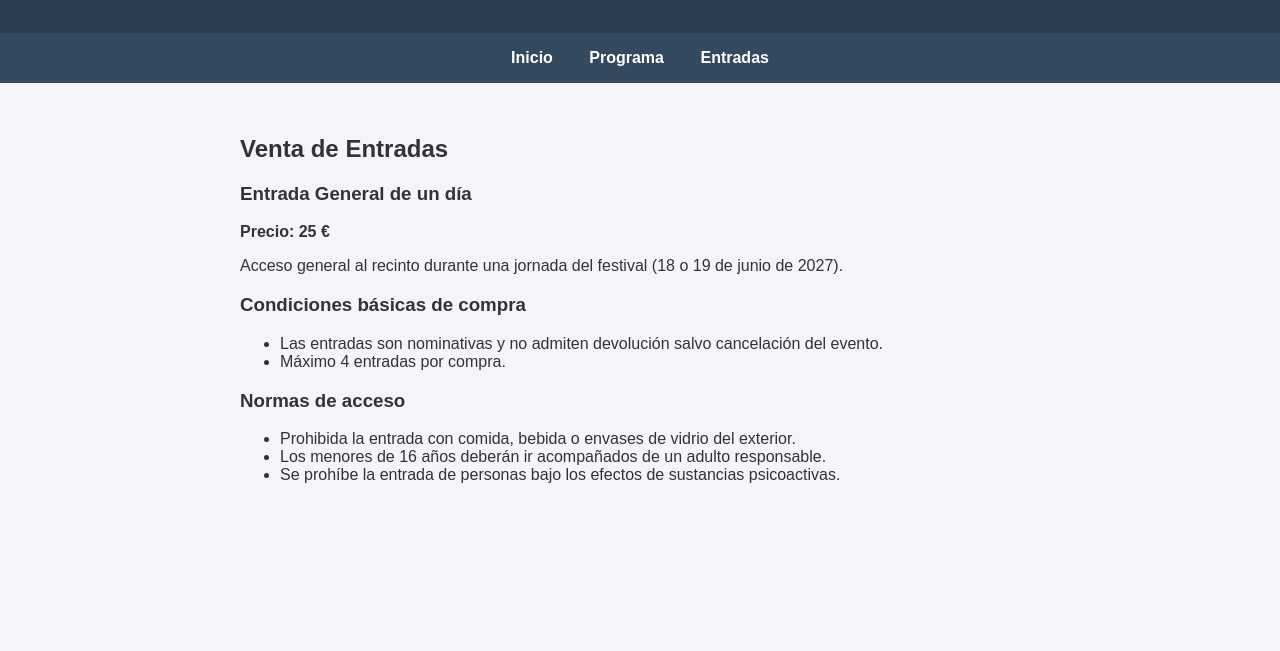
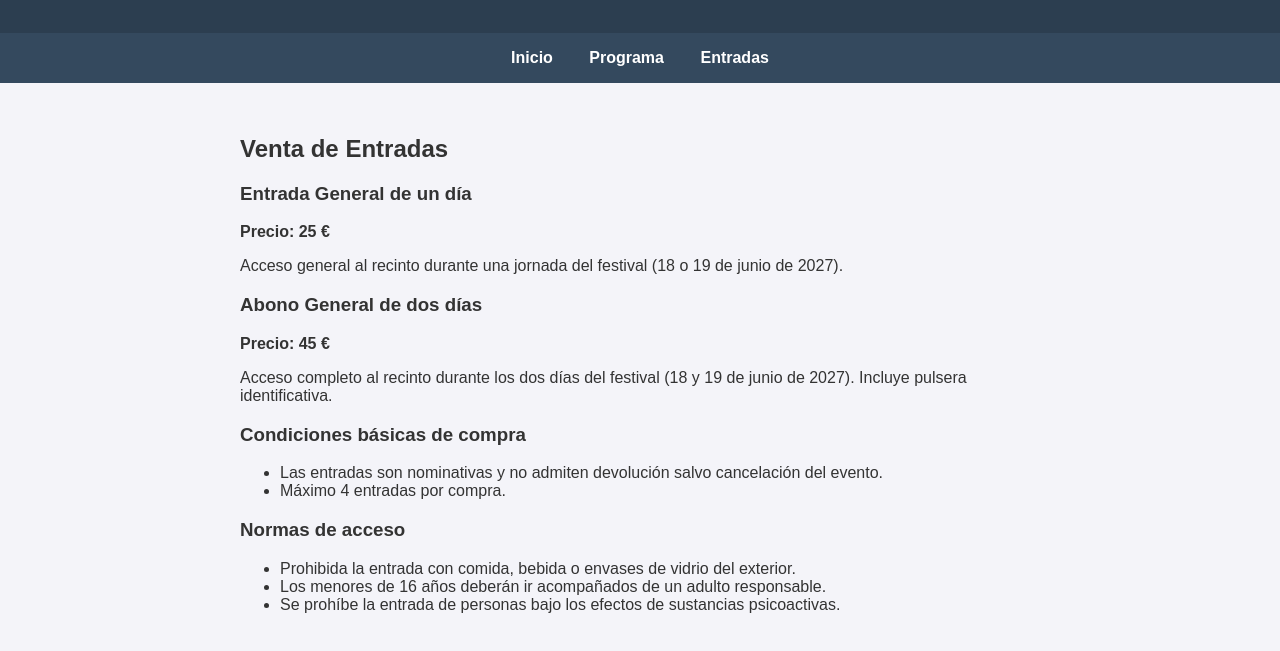
Before and after one commit to gonzalezprieto/festival-dam-2027, a plain HTML site: page entradas.html in a window 1280 px wide. Shown: the part 111-762 px from the top of the page. Drawn offline with Linux system fonts and the light colour scheme.

Commit message:
Añadido abono general de dos días por 45 euros

```diff
--- a/entradas.html
+++ b/entradas.html
@@ -22,6 +22,11 @@
             <p>Acceso general al recinto durante una jornada del festival (18 o 19 de junio de 2027).</p>
         </section>
         <section>
+            <h3>Abono General de dos días</h3>
+            <p><strong>Precio: 45 €</strong></p>
+            <p>Acceso completo al recinto durante los dos días del festival (18 y 19 de junio de 2027). Incluye pulsera identificativa.</p>
+        </section>
+        <section>
             <h3>Condiciones básicas de compra</h3>
             <ul>
                 <li>Las entradas son nominativas y no admiten devolución salvo cancelación del evento.</li>
```
